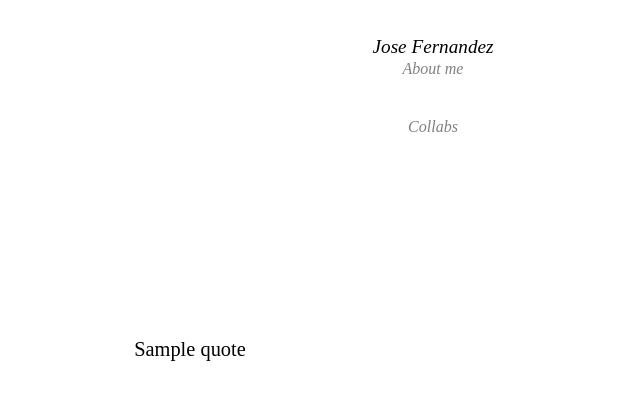
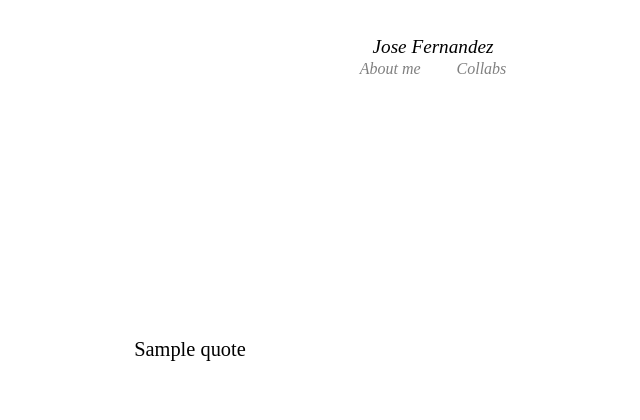
Before and after one commit to josedv82/josedv82.github.io, a Flask app: template templates/index.html in a window 1280 px wide. Shown: the top 420 px of the page, without its empty margins (207-847 px from the left). Run offline with Flask 3, Linux system fonts and the light colour scheme; the template is opened without the code that fills it: most values are stand-ins (such as "Sample title", 1, 10 or a date in 2020).

Commit message:
Assistant checkpoint: Update navigation structure
Assistant generated file changes:
- templates/about.html: Remove top navigation links
- templates/index.html: Update link placement, Add horizontal nav links style

---

User prompt:

remove the reflections and collabs top links from the about me page

on the index page, place Collabs right next to about me link

Replit-Commit-Author: Assistant
Replit-Commit-Session-Id: cae4bc4f-4d03-4903-990a-c2469e1c41a1

```diff
--- a/templates/about.html
+++ b/templates/about.html
@@ -69,10 +69,7 @@
 <body>
     <div class="site-title">Jose Fernandez</div>
 
-    <div class="nav-container">
-        <a href="{{ url_for('index') }}" class="nav-link">Reflections</a>
-        <a href="{{ url_for('collaborations') }}" class="nav-link">Collaborations</a>
-    </div>
+
 
     <!-- Parallax background elements -->
     <div class="parallax-bg">
--- a/templates/index.html
+++ b/templates/index.html
@@ -36,9 +36,13 @@
             z-index: 1000;
         }
 
+        .nav-links {
+            margin-top: 1rem;
+        }
+
         .about-link-container .nav-link {
-            display: block;
-            margin-top: 1rem;
+            display: inline-block;
+            margin: 0 0.5rem;
             color: #808080;
         }
     </style>
@@ -46,8 +50,10 @@
 <body>
     <div class="about-link-container">
         <div class="site-title">Jose Fernandez</div>
-        <a href="{{ url_for('about') }}" class="nav-link">About me</a>
-        <a href="{{ url_for('collaborations') }}" class="nav-link">Collabs</a>
+        <div class="nav-links">
+            <a href="{{ url_for('about') }}" class="nav-link">About me</a>
+            <a href="{{ url_for('collaborations') }}" class="nav-link">Collabs</a>
+        </div>
     </div>
 
     <!-- Parallax background elements -->
```
